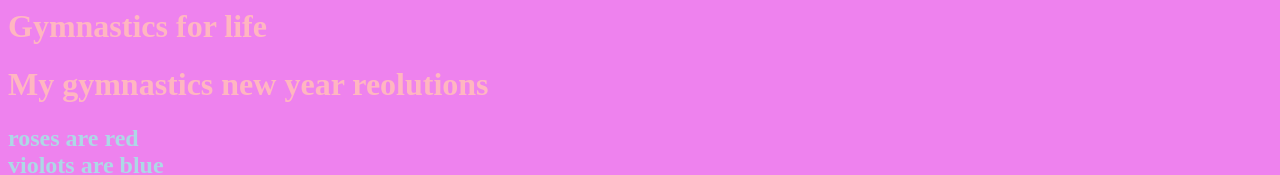
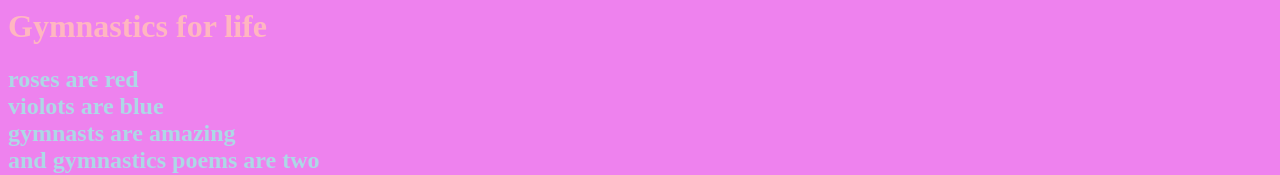
Before and after one commit to he9438/my-page, a plain HTML site: page index.html in a window 1280 px wide. Shown: the top 175 px of the page. Drawn offline with Linux system fonts and the light colour scheme.

Commit message:
Update index.html

```diff
--- a/index.html
+++ b/index.html
@@ -46,7 +46,7 @@ Gymnastics for life
   </style>
 <p>
   <h1>
-    My gymnastics new year reolutions
+
   </h1>
 
 
```
